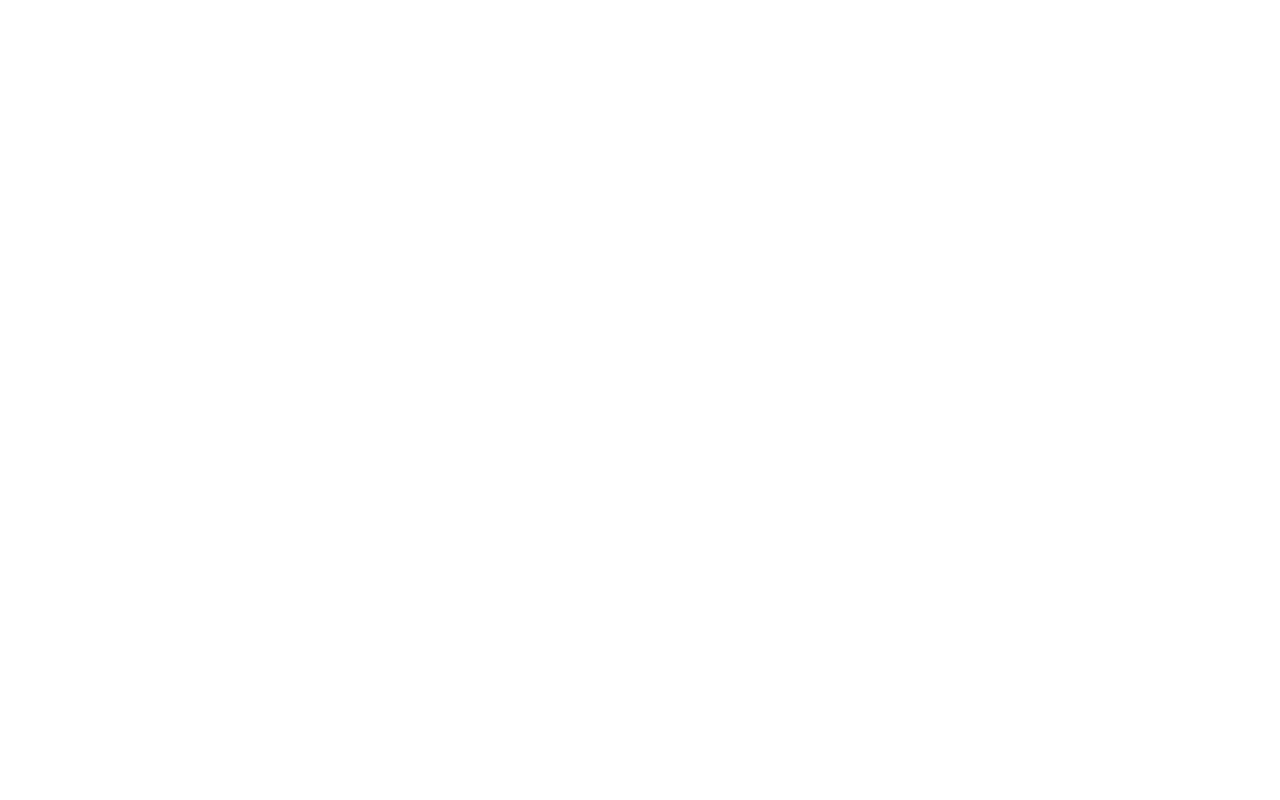
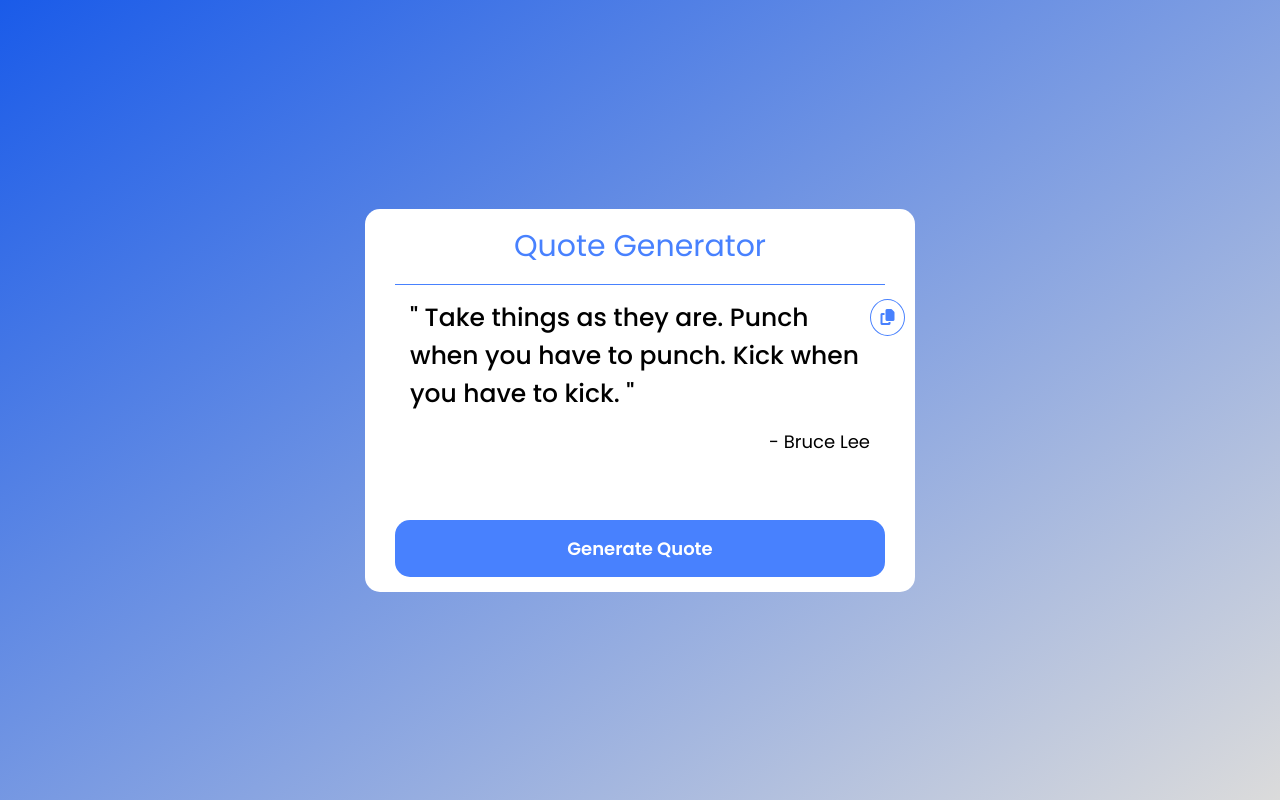
Before and after one commit to taralshah09/Javascript-Projects, a plain HTML site: page Quote Generator/index.html in a window 1280 px wide. Drawn offline with Linux system fonts and the light colour scheme; no server answers.

Commit message:
Added all the new changes

```diff
--- a/Quote Generator/index.html
+++ b/Quote Generator/index.html
@@ -1,13 +1,56 @@
 <!DOCTYPE html>
 <html lang="en">
-<head>
-    <meta charset="UTF-8">
-    <meta name="viewport" content="width=device-width, initial-scale=1.0">
+  <head>
+    <meta charset="UTF-8" />
+    <meta name="viewport" content="width=device-width, initial-scale=1.0" />
     <title>Quote Generator</title>
-    <link rel="stylesheet" href="style.css">
-</head>
-<body>
+    <link rel="stylesheet" href="style.css" />
+  </head>
+  <body>
+    <div class="container">
+      <div class="box">
+        <button id="copy"><i class="fa-solid fa-copy"></i></button>
+        <h2>Quote Generator</h2>
+        <div class="quote-box">
+          <p id="quote">
+            Take things as they are. Punch when you have to punch. Kick when you
+            have to kick.
+          </p>
+          <span id="author"> Bruce Lee </span>
+        </div>
+        <button id="generate">Generate Quote</button>
+      </div>
 
-</body>
-<script src="script.js"></script>
+
+    </div>
+  </body>
+  <script src="script.js"></script>
+  <script src="https://kit.fontawesome.com/ddcbebe630.js" crossorigin="anonymous"></script>
+  <script>
+    // Add event listener to the copy button
+    document.getElementById('copy').addEventListener('click', function() {
+      // Get the text content of the quote-box div
+      var quoteText = document.querySelector('#quote').textContent;
+      var author = document.querySelector("#author").textContent;
+
+      // Create a temporary textarea element
+      var textarea = document.createElement('textarea');
+      textarea.value = quoteText + "\n -" + author;
+
+      // Append the textarea to the body
+      document.body.appendChild(textarea);
+
+      // Select the text in the textarea
+      textarea.select();
+
+      // Copy the selected text
+      document.execCommand('copy');
+
+      // Remove the temporary textarea
+      document.body.removeChild(textarea);
+
+      // Optionally, provide some visual feedback to the user
+      alert('Quote copied to clipboard!');
+    });
+  </script>
 </html>
--- a/Quote Generator/script.js
+++ b/Quote Generator/script.js
@@ -0,0 +1,21 @@
+const quote = document.getElementById("quote");
+const author = document.getElementById("author");
+const generate = document.getElementById("generate");
+const quoteBox = document.querySelector(".quote-box")
+
+const getQuote = async() => {
+    const res = await fetch("https://api.quotable.io/random?tags=famous-quotes");
+    const data = await res.json()
+    console.log(data)
+
+    quote.textContent = data.content;
+    author.textContent = data.author;
+    console.log(quoteBox.textContent)
+
+}
+
+getQuote();
+
+generate.addEventListener("click",()=>{
+getQuote();
+})
--- a/Quote Generator/style.css
+++ b/Quote Generator/style.css
@@ -0,0 +1,108 @@
+@import url("https://fonts.googleapis.com/css2?family=Poppins:ital,wght@0,100;0,200;0,300;0,400;0,500;0,600;0,700;0,800;0,900;1,100;1,200;1,300;1,400;1,500;1,600;1,700;1,800;1,900&display=swap");
+
+* {
+  margin: 0;
+  padding: 0;
+  box-sizing: border-box;
+  font-family: "Poppins", sans-serif;
+  user-select: none;
+}
+.container {
+  width: 100%;
+  height: 100vh;
+  display: flex;
+  align-items: center;
+  justify-content: center;
+  /* background: linear-gradient(145deg,#1c1a1a,rgb(49, 81, 49)); */
+  background: linear-gradient(145deg, rgb(26, 91, 233), rgb(219, 219, 219));
+}
+
+.box {
+  position: relative;
+  width: 550px;
+  background: white;
+  padding: 15px 30px;
+  border-radius: 15px;
+  display: flex;
+  flex-direction: column;
+  gap: 15px;
+  /* align-items: center; */
+  /* justify-content: center; */
+  text-align: center;
+}
+
+.box h2 {
+  font-size: 30px;
+  font-weight: 400;
+  color: rgb(72, 129, 254);
+  position: relative;
+}
+
+.box h2::after {
+  content: '';
+  position: absolute;
+  width: 100%;
+  height: 1px;
+  background: rgb(72, 129, 254);
+  top: 60px;
+  left: 0px;
+}
+
+.quote-box {
+  padding: 15px;
+  display: flex;
+  flex-direction: column;
+  justify-content: end;
+}
+#quote {
+  font-size: 25px;
+  font-weight: 500;
+  text-align: left;
+}
+#quote::after,
+#quote::before {
+  content: '"';
+}
+
+#author {
+  text-align: end;
+  margin-right: 15px;
+  position: relative;
+  font-size: 18px;
+  margin: 15px 0;
+}
+#author::before {
+ content: "-";
+}
+
+#generate {
+  padding: 15px;
+  font-size: 18px;
+  font-weight: 600;
+  color: white;
+  /* background: linear-gradient(145deg,#1c1a1a,rgb(49, 81, 49)); */
+  background: rgb(72, 129, 254);
+  outline: 0;
+  border: 0;
+  border-radius: 15px;
+  margin-top: 20px;
+}
+
+#copy{
+  position: absolute;
+  top: 90px;
+  right: 10px;
+  border: 1px solid rgb(72, 129, 254);
+  background: white;
+  /* height: 25px; */
+  width: 35px;
+  padding: 5px;
+  border-radius: 50%;
+  color: rgb(72, 129, 254);
+  font-size: 16px;
+}
+
+#copy:hover{
+  cursor: pointer;
+
+}
```
Also changed, not shown: Quote Generator/api.txt (added).
